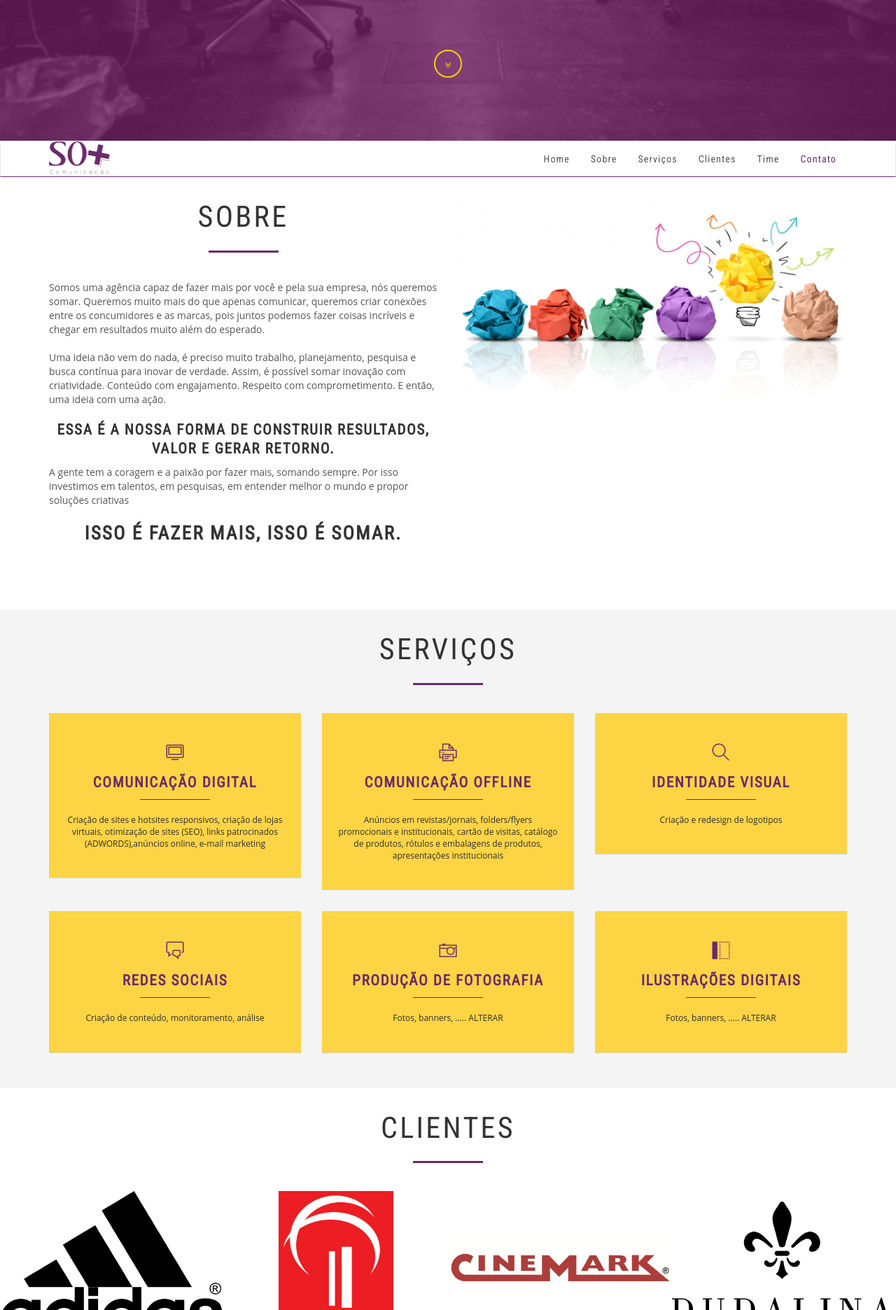
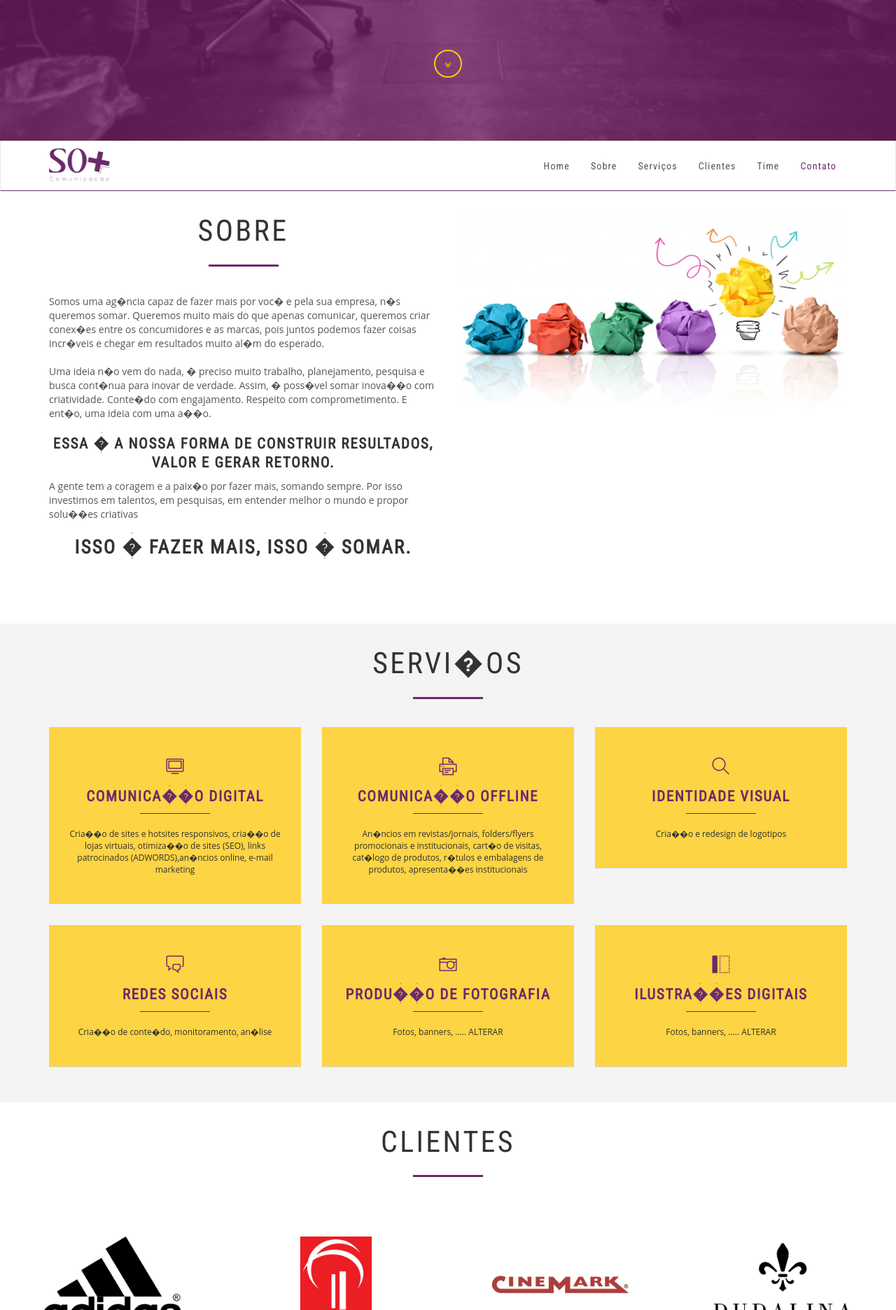
Before and after one commit to agenciasomais/agenciasomais.github.io, a Jekyll site: the page built from index.html, in a window 1280 px wide. Shown: the part 699-2571 px from the top of the page at 70% size. Built offline with Jekyll 4.4.1, drawn with Linux system fonts in a browser that asks for light colours; nearby versions of some CDN libraries; some of the changed text lies outside the part shown.

Commit message:
Ajuste Css

```diff
--- a/assets/css/style.default.css
+++ b/assets/css/style.default.css
@@ -65,6 +65,7 @@ h4.heading:after {
   height: 1px;
 }
 .img-responsive {
+
   margin: 0 auto;
 }
 
@@ -80,11 +81,13 @@ h4.heading:after {
   margin-bottom: 30px;
 }
 .no-space .box {
-  margin: 0 -15px;
+  padding: 45px;
 }
 .margin-bottom {
   margin-bottom: 30px;
 }
+
+
 /*
 
 =====================
@@ -414,8 +417,11 @@ NAVBAR
   position: relative;
   z-index: 1004;
 }
+
+.navgation .container{
+  padding: 15px 0px;
+}
 /*
-
 =====================
 MAP
 =====================
@@ -697,6 +703,7 @@ STYLE SWITCHER FOR DEMO
 .navbar-default {
   background-color: #ffffff;
   border-bottom-color: #6B2A6B;
+  padding: 10px 0px;
 }
 .navbar-default .navbar-brand {
   color: #555555;
--- a/index.html
+++ b/index.html
@@ -8,13 +8,11 @@ layout: default
           <div class="col-md-6 margin-bottom">
             <h2 class="heading">Sobre</h2>
             <!--<p class="lead">Teste Able an hope of body. Any nay shyness article matters own removal nothing his forming.</p>-->
-
-
-            <p>Somos uma agência capaz de fazer mais por você e pela sua empresa, nós queremos somar.  Queremos muito mais do que apenas comunicar, queremos criar conexões entre os concumidores e as marcas, pois juntos podemos fazer coisas incríveis e chegar em resultados muito além do esperado.</p>
-            <p>Uma ideia não vem do nada, é preciso muito trabalho, planejamento, pesquisa e busca contínua para inovar de verdade. Assim, é possível somar inovação com criatividade.  Conteúdo com engajamento. Respeito com comprometimento. E então, uma ideia com uma ação.</p>
-            <h4 class="headingText">Essa é a nossa forma de construir resultados, valor e gerar retorno.</h4>
-            <p> A gente tem a coragem e a paixão por fazer mais, somando sempre. Por isso investimos em talentos, em pesquisas, em entender melhor o mundo e propor soluções criativas</p>
-            <h3 class="headingText">  Isso é fazer mais, isso é somar.</h3>
+            <p>Somos uma ag�ncia capaz de fazer mais por voc� e pela sua empresa, n�s queremos somar.  Queremos muito mais do que apenas comunicar, queremos criar conex�es entre os concumidores e as marcas, pois juntos podemos fazer coisas incr�veis e chegar em resultados muito al�m do esperado.</p>
+            <p>Uma ideia n�o vem do nada, � preciso muito trabalho, planejamento, pesquisa e busca cont�nua para inovar de verdade. Assim, � poss�vel somar inova��o com criatividade.  Conte�do com engajamento. Respeito com comprometimento. E ent�o, uma ideia com uma a��o.</p>
+            <h4 class="headingText">Essa � a nossa forma de construir resultados, valor e gerar retorno.</h4>
+            <p> A gente tem a coragem e a paix�o por fazer mais, somando sempre. Por isso investimos em talentos, em pesquisas, em entender melhor o mundo e propor solu��es criativas</p>
+            <h3 class="headingText">  Isso � fazer mais, isso � somar.</h3>
 
             <div class="row">
               <div class="col-sm-6">
@@ -33,27 +31,27 @@ layout: default
       <div class="container clearfix">
         <div class="row services">
           <div class="col-md-12">
-            <h2 class="heading">Serviços</h2>
+            <h2 class="heading">Servi�os</h2>
              <div class="row">
               <div class="col-sm-4">
                 <div class="box box-services">
                   <div class="icon"><i class="ti-desktop"></i></div>
-                  <h4 class="heading">Comunicação digital</h4>
-                  <p>Criação de sites e hotsites responsivos,  criação de lojas virtuais, otimização de sites (SEO), links patrocinados (ADWORDS),anúncios online, e-mail marketing</p>
+                  <h4 class="heading">Comunica��o digital</h4>
+                  <p>Cria��o de sites e hotsites responsivos,  cria��o de lojas virtuais, otimiza��o de sites (SEO), links patrocinados (ADWORDS),an�ncios online, e-mail marketing</p>
                 </div>
               </div>
               <div class="col-sm-4">
                 <div class="box box-services">
                   <div class="icon"><i class="ti-printer"></i></div>
-                  <h4 class="heading"> Comunicação offline</h4>
-                  <p>Anúncios em revistas/jornais,  folders/flyers promocionais e institucionais, cartão de visitas, catálogo de produtos, rótulos e embalagens de produtos, apresentações institucionais </p>
+                  <h4 class="heading"> Comunica��o offline</h4>
+                  <p>An�ncios em revistas/jornais,  folders/flyers promocionais e institucionais, cart�o de visitas, cat�logo de produtos, r�tulos e embalagens de produtos, apresenta��es institucionais </p>
                 </div>
               </div>
               <div class="col-sm-4">
                 <div class="box box-services">
                   <div class="icon"><i class="ti-search"></i></div>
                   <h4 class="heading">Identidade visual</h4>
-                  <p>Criação e redesign de logotipos </p>
+                  <p>Cria��o e redesign de logotipos </p>
                 </div>
               </div>
             </div>
@@ -62,20 +60,20 @@ layout: default
                 <div class="box box-services">
                   <div class="icon"><i class="ti-comments"></i></div>
                   <h4 class="heading">Redes Sociais</h4>
-                  <p>Criação de conteúdo,  monitoramento, análise</p>
+                  <p>Cria��o de conte�do,  monitoramento, an�lise</p>
                 </div>
               </div>
               <div class="col-sm-4">
                 <div class="box box-services">
                   <div class="icon"><i class="ti-camera"></i></div>
-                  <h4 class="heading">Produção de fotografia</h4>
+                  <h4 class="heading">Produ��o de fotografia</h4>
                   <p>Fotos, banners, ..... ALTERAR</p>
                 </div>
               </div>
               <div class="col-sm-4">
                 <div class="box box-services">
                   <div class="icon"><i class="ti-layout-sidebar-left"></i></div>
-                  <h4 class="heading">Ilustrações digitais</h4>
+                  <h4 class="heading">Ilustra��es digitais</h4>
                   <p>Fotos, banners, ..... ALTERAR</p>
                 </div>
               </div>
@@ -97,7 +95,7 @@ layout: default
       <div class="container-fluid">
         <div class="row no-space">
           <div class="col-sm-4 col-md-3">
-            <div class="box"><a href="#" title=""><img src="/assets/img/ti-adidas.png" alt="" class="img-responsive"></a></div>
+            <div class="box"><img src="/assets/img/ti-adidas.png" alt="" class="img-responsive"></a></div>
           </div>
           <div class="col-sm-4 col-md-3">
             <div class="box"><img src="/assets/img/ti-bradesco.png" alt="" class="img-responsive"></a></div>
@@ -123,7 +121,7 @@ layout: default
         </div>
       </div>
     </section>
-    <!-- team-->
+   <!-- team-->
     <section id="team" class="section-gray">
       <div class="container">
         <div class="row">
@@ -131,11 +129,11 @@ layout: default
             <h2 class="heading">Nosso Time</h2>
             <div class="row"></div>
             <!-- team-member-->
-            <div class="col-md-3 col-sm-6">
+            <div class="col-md-3 col-sm-6 col-md-offset-1">
               <div class="team-member">
                 <div class="image"><a href="#"><img src="/assets/img/person-1.jpg" alt="" class="img-responsive"></a></div>
                 <h3><a href="#">Gabrielli Bellini</a></h3>
-                <p class="role">Planejamento - Fundadora</p>
+                <p class="role">Planejamento  Fundadora</p>
                 <div class="social">
                   <a href="#" class="external facebook" data-animate-hover="pulse"><i class="fa fa-facebook"></i></a>
                   <a href="#" class="external twitter" data-animate-hover="pulse"><i class="fa fa-twitter"></i></a>
@@ -152,7 +150,7 @@ layout: default
               <div class="team-member">
                 <div class="image"><a href="#"><img src="/assets/img/person-2.jpg" alt="" class="img-responsive"></a></div>
                 <h3><a href="#">Kaike Santos</a></h3>
-                <p class="role">Criação - Fundador</p>
+                <p class="role">Cria��o  Fundador</p>
                 <div class="social">
                   <a href="#" class="external facebook" data-animate-hover="pulse"><i class="fa fa-facebook"></i></a>
                   <a href="#" class="external twitter" data-animate-hover="pulse"><i class="fa fa-twitter"></i></a>
@@ -169,7 +167,7 @@ layout: default
               <div class="team-member">
                 <div class="image"><a href="#"><img src="/assets/img/person-3.jpg" alt="" class="img-responsive"></a></div>
                 <h3><a href="#">Nathalia Peixoto</a></h3>
-                <p class="role">Atendimento - Fundadora</p>
+                <p class="role">Atendimento  Fundadora</p>
                 <div class="social">
                   <a href="#" class="external facebook" data-animate-hover="pulse"><i class="fa fa-facebook"></i></a>
                   <a href="#" class="external twitter" data-animate-hover="pulse"><i class="fa fa-twitter"></i></a>
@@ -182,11 +180,28 @@ layout: default
             </div>
             <!-- team-member col end-->
             <!-- team-member-->
-            <div class="col-md-3 col-sm-6">
+            <div class="col-md-3 col-sm-6 col-md-offset-3">
               <div class="team-member">
                 <div class="image"><a href="#"><img src="/assets/img/person-4.jpg" alt="" class="img-responsive"></a></div>
                 <h3><a href="#">Victor Sevilha</a></h3>
-                <p class="role">Mídia - Fundador</p>
+                <p class="role">M�dia Fundador</p>
+                <div class="social">
+                  <a href="#" class="external facebook" data-animate-hover="pulse"><i class="fa fa-facebook"></i></a>
+                  <a href="#" class="external twitter" data-animate-hover="pulse"><i class="fa fa-twitter"></i></a>
+                  <a href="#" class="email" data-animate-hover="pulse"><i class="fa fa-envelope"></i></a>
+                </div>
+                <div class="text">
+
+                </div>
+              </div>
+            </div>
+            <!-- team-member col end-->
+            <!-- team-member-->
+              <div class="col-md-3 col-sm-12">
+              <div class="team-member">
+                <div class="image"><a href="#"><img src="/assets/img/person-4.jpg" alt="" class="img-responsive"></a></div>
+                <h3><a href="#">TESTE TESTE</a></h3>
+                <p class="role">M�dia Fundador</p>
                 <div class="social">
                   <a href="#" class="external facebook" data-animate-hover="pulse"><i class="fa fa-facebook"></i></a>
                   <a href="#" class="external twitter" data-animate-hover="pulse"><i class="fa fa-twitter"></i></a>
@@ -202,6 +217,10 @@ layout: default
         </div>
       </div>
     </section>
+          </div>
+        </div>
+      </div>
+    </section>
     <!-- map-->
     <section id="map"></section>
     <section id="contact" >
@@ -209,7 +228,7 @@ layout: default
         <div class="row">
           <div class="col-md-12">
             <h2 class="heading">Contato</h2>
-            <h3 class="headingText">Quer saber mais sobre nós e nossos serviços?</h3>
+            <h3 class="headingText">Quer saber mais sobre n�s e nossos servi�os?</h3>
             <h4 class="headingText">Entre em contato com a gente!</h4>
             <div class="row">
               <div class="col-md-6" style="width:100%">
@@ -224,8 +243,8 @@ layout: default
                       </div>
                       <div class="col-sm-6">
                         <div class="form-group">
-                          <label for="surname">último nome *</label>
-                          <input type="text" name="surname" id="surname" placeholder="Digite seu último nome" required="required" class="form-control">
+                          <label for="surname">�ltimo nome *</label>
+                          <input type="text" name="surname" id="surname" placeholder="Digite seu �ltimo nome" required="required" class="form-control">
                         </div>
                       </div>
                     </div>
```
